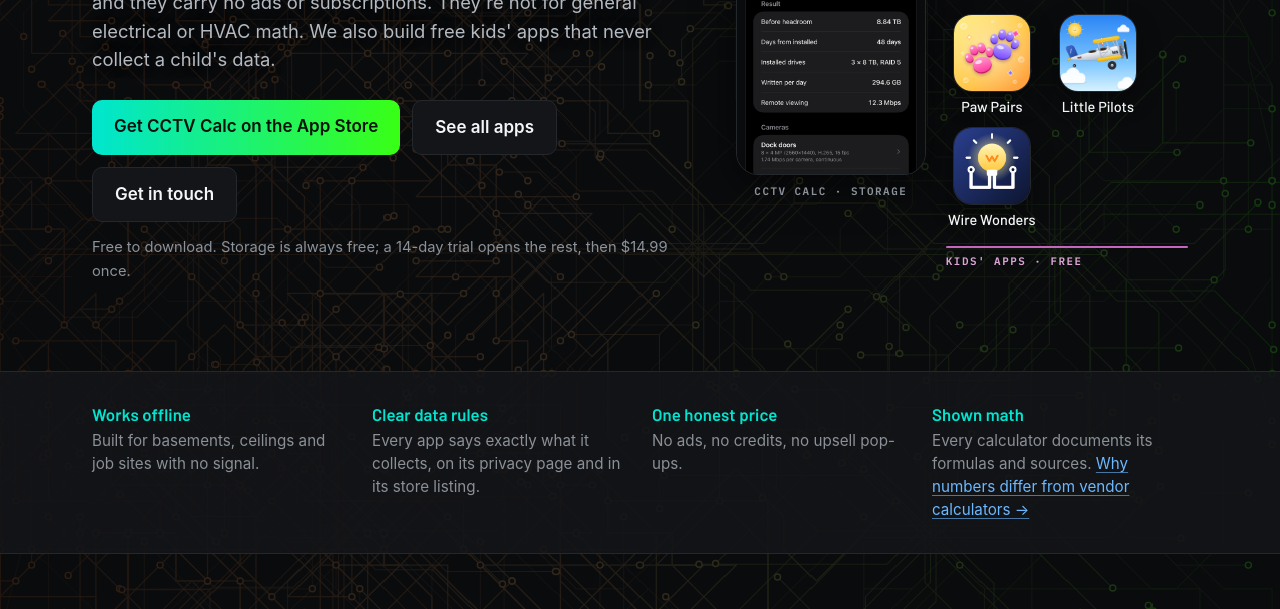
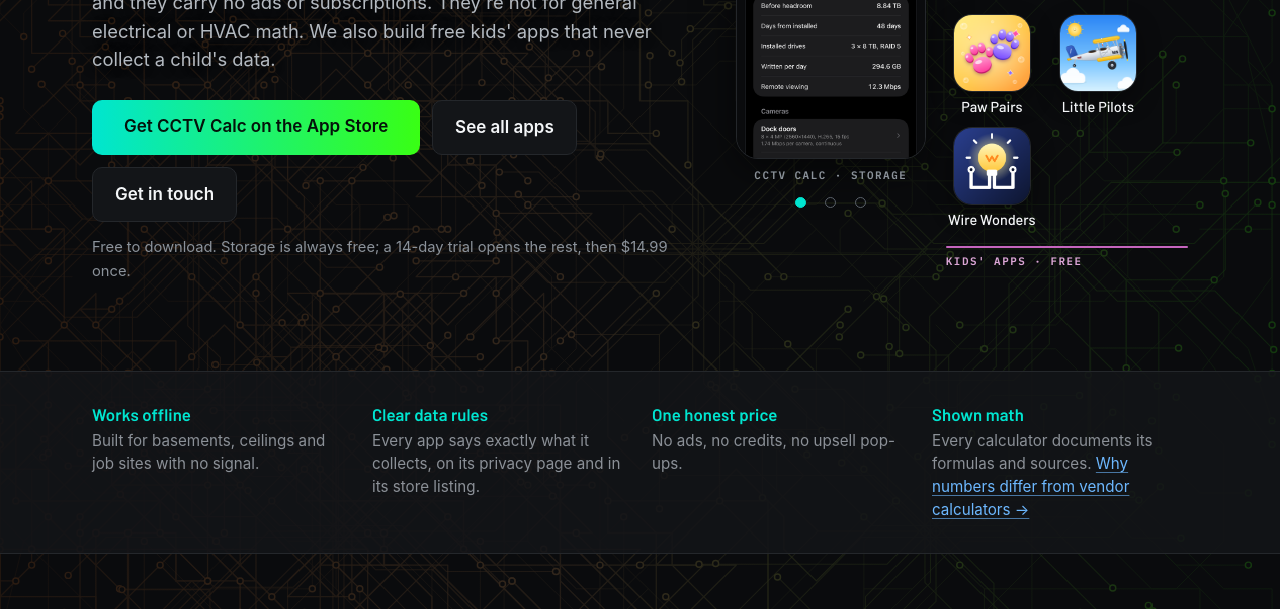
Before and after one commit to ryanhudgeons/ryanhudgeons.github.io, a plain HTML site: page index.html in a window 1280 px wide. Shown: the part 491-1100 px from the top of the page. Drawn offline with Linux system fonts and the light colour scheme.

Commit message:
Home hero slideshow (CCTV Calc, Cable Ledger, Radius); tester page chip bar

```diff
--- a/index.html
+++ b/index.html
@@ -24,7 +24,7 @@
 <link rel="icon" href="/favicon.svg" type="image/svg+xml">
 <link rel="icon" href="/favicon-192.png" type="image/png" sizes="192x192">
 <link rel="apple-touch-icon" href="/apple-touch-icon.png">
-<link rel="stylesheet" href="/ryanhudgeons/style.css?v=20261118a">
+<link rel="stylesheet" href="/ryanhudgeons/style.css?v=20261118c">
 <script type="application/ld+json">{"@context": "https://schema.org", "@type": "Organization", "name": "LJNA 2714", "url": "https://ljna2714.com/", "logo": "https://ljna2714.com/ryanhudgeons/img/ljna-logo-static-1024.png", "email": "ryan@ljna2714.com", "description": "Field-built apps for low-voltage installers and field crews: CCTV Calc, Cable Ledger and Radius. Offline, no ads, one honest price. Free kids' apps that never collect a child's data. Arizona & New Mexico.", "founder": {"@type": "Person", "name": "Ryan Hudgeons", "url": "https://www.linkedin.com/in/ryan-hudgeons-0b0163263/"}, "sameAs": ["https://www.youtube.com/@ljna2714", "https://www.linkedin.com/company/ljna2714/", "https://www.facebook.com/profile.php?id=61596454557942", "https://x.com/ljna2714", "https://www.tiktok.com/@ljna2714", "https://www.instagram.com/ljna2714/", "https://www.threads.com/@ljna2714"]}</script>
 <script type="module">
   import { analytics } from 'https://esm.sh/@heycatch/sdk@0.8.5';
@@ -56,14 +56,33 @@
     <h1 id="pitch">Field-built tools for low-voltage and security installers.</h1>
     <p class="sub"><span class="ljna">LJNA 2714</span> makes small, focused apps for security and low-voltage work: cameras, access control, fire alarm, intercom and structured cabling. They're built from over 20 years in the field, they work offline, and they carry no ads or subscriptions. They're not for general electrical or HVAC math. We also build free kids' apps that never collect a child's data.</p>
     <div class="btns">
-      <a class="btn" href="https://apps.apple.com/app/id6820149625">Get CCTV Calc on the App Store</a>
+      <span class="herostack heroget" data-hero>
+        <a class="btn on" href="https://apps.apple.com/app/id6820149625">Get CCTV Calc on the App Store</a>
+        <a class="btn" href="https://apps.apple.com/app/id6829360235">Get Cable Ledger on the App Store</a>
+        <a class="btn" href="https://apps.apple.com/app/id6829903464">Get Radius on the App Store</a>
+      </span>
       <a class="btn ghost" href="#apps">See all apps</a>
       <a class="btn ghost" href="mailto:ryan@ljna2714.com">Get in touch</a>
     </div>
-    <p class="heronote">Free to download. Storage is always free; a 14-day trial opens the rest, then $14.99 once.</p>
+    <div class="herostack heronotes" data-hero>
+      <p class="heronote on">Free to download. Storage is always free; a 14-day trial opens the rest, then $14.99 once.</p>
+      <p class="heronote">$12.99 once, no subscription.</p>
+      <p class="heronote">Free, with optional tips.</p>
+    </div>
   </div>
   <div class="herorig">
-  <figure class="heroshot"><a href="/ryanhudgeons/cctvcalc/"><img src="/ryanhudgeons/cctvcalc/img/storage-600.png" srcset="/ryanhudgeons/cctvcalc/img/storage-600.png 1x, /ryanhudgeons/cctvcalc/img/storage-1200.png 2x" width="600" height="1304" alt="CCTV Calc's Storage screen: 9.72 TB needed for 30 days, on 3 × 8 TB drives in RAID 5, with 27.3 Mbps of incoming bandwidth."></a><figcaption>CCTV Calc · Storage</figcaption></figure>
+  <div class="heroshow">
+  <div class="herostack heroshots" data-hero>
+  <figure class="heroshot on"><a href="/ryanhudgeons/cctvcalc/"><img src="/ryanhudgeons/cctvcalc/img/storage-600.png" srcset="/ryanhudgeons/cctvcalc/img/storage-600.png 1x, /ryanhudgeons/cctvcalc/img/storage-1200.png 2x" width="600" height="1304" alt="CCTV Calc's Storage screen: 9.72 TB needed for 30 days, on 3 × 8 TB drives in RAID 5, with 27.3 Mbps of incoming bandwidth."></a><figcaption>CCTV Calc · Storage</figcaption></figure>
+  <figure class="heroshot"><a href="/ryanhudgeons/cable-ledger/"><img src="/ryanhudgeons/cable-ledger/img/job-600.png" srcset="/ryanhudgeons/cable-ledger/img/job-600.png 1x, /ryanhudgeons/cable-ledger/img/job-1200.png 2x" width="600" height="1304" loading="lazy" decoding="async" alt="Cable Ledger's job screen: a job 65% complete, with 24 drops, 3,257 ft of cable and 3 boxes, and its rooms listed below."></a><figcaption>Cable Ledger · Job</figcaption></figure>
+  <figure class="heroshot"><a href="/ryanhudgeons/radius/"><img src="/ryanhudgeons/radius/img/home-600.png" srcset="/ryanhudgeons/radius/img/home-600.png 1x, /ryanhudgeons/radius/img/home-1200.png 2x" width="600" height="1304" loading="lazy" decoding="async" alt="Radius's home screen: 0.70 mi to the line, status clear, with monitoring on and the zones drawn on a map."></a><figcaption>Radius · Home</figcaption></figure>
+  </div>
+  <div class="herodots" role="group" aria-label="Choose the app shown">
+    <button type="button" class="on" aria-pressed="true" aria-label="Show CCTV Calc"></button>
+    <button type="button" aria-pressed="false" aria-label="Show Cable Ledger"></button>
+    <button type="button" aria-pressed="false" aria-label="Show Radius"></button>
+  </div>
+  </div>
   <div class="appwall" aria-label="Our apps">
     <div class="appgroup c-trade">
       <a class="appicon-link" href="/ryanhudgeons/cctvcalc/"><img src="/ryanhudgeons/img/icons/cctvcalc.png" alt="" width="96" height="96"><span>CCTV Calc</span></a>
@@ -375,5 +394,32 @@
   }).catch(function () { host.innerHTML = '<img src="/ryanhudgeons/img/ljna-banner-wires.svg" alt="" width="4080" height="100">'; });
 })();
 </script>
+<script>
+(function () { // Hero slideshow (Nov 18, 2026): CCTV Calc, Cable Ledger, Radius. Button, price line and screenshot change together.
+  var stacks = Array.prototype.slice.call(document.querySelectorAll('[data-hero]'));
+  var dots = Array.prototype.slice.call(document.querySelectorAll('.herodots button'));
+  if (!stacks.length || !dots.length) return;
+  var n = dots.length, i = 0, timer = null, HOLD = 6000;
+  var reduce = window.matchMedia && window.matchMedia('(prefers-reduced-motion: reduce)').matches;
+  function show(k) {
+    i = (k + n) % n;
+    stacks.forEach(function (s) {
+      Array.prototype.forEach.call(s.children, function (c, j) {
+        var on = j === i; c.classList.toggle('on', on); c.setAttribute('aria-hidden', on ? 'false' : 'true');
+        var link = c.tagName === 'A' ? c : c.querySelector('a'); if (link) link.tabIndex = on ? 0 : -1;
+      });
+    });
+    dots.forEach(function (d, j) { d.classList.toggle('on', j === i); d.setAttribute('aria-pressed', j === i ? 'true' : 'false'); });
+  }
+  function stop() { if (timer) { clearInterval(timer); timer = null; } }
+  function start() { stop(); if (!reduce && !document.hidden) timer = setInterval(function () { show(i + 1); }, HOLD); }
+  dots.forEach(function (d, j) { d.addEventListener('click', function () { show(j); start(); }); });
+  var hero = document.querySelector('.lhero');
+  hero.addEventListener('mouseenter', stop); hero.addEventListener('mouseleave', start);
+  hero.addEventListener('focusin', stop); hero.addEventListener('focusout', start);
+  document.addEventListener('visibilitychange', start);
+  show(0); start();
+})();
+</script>
 </body>
 </html>
--- a/ryanhudgeons/style.css
+++ b/ryanhudgeons/style.css
@@ -396,3 +396,25 @@ html, body { overflow-x: clip; }
 .topbar nav a .navchip { width: 26px; height: 26px; display: block; opacity: 0.85; transition: opacity 0.15s ease, transform 0.15s ease; }
 .topbar nav a:hover .navchip, .topbar nav a.active .navchip { opacity: 1; transform: translateY(-1px); }
 @media (max-width: 719px) { .topbar nav a { gap: 2px; } .topbar nav a .navchip { width: 20px; height: 20px; } }
+/* The same chips on other pages' bars: add class="chipnav" to the nav. */
+nav.chipnav { align-items: flex-start; }
+nav.chipnav a { display: inline-flex; flex-direction: column; align-items: center; gap: 4px; }
+nav.chipnav a .navchip { width: 26px; height: 26px; display: block; opacity: 0.85; transition: opacity 0.15s ease, transform 0.15s ease; }
+nav.chipnav a:hover .navchip { opacity: 1; transform: translateY(-1px); }
+@media (max-width: 719px) { nav.chipnav a { gap: 2px; } nav.chipnav a .navchip { width: 20px; height: 20px; } }
+/* Nov 18, 2026: hero slideshow. Slides sit on top of each other in one grid cell, so the space
+   is always as big as the largest one and nothing on the page moves when they change. */
+.herostack { display: grid; }
+.herostack > * { grid-area: 1 / 1; opacity: 0; visibility: hidden; transition: opacity 0.5s ease, visibility 0s linear 0.5s; }
+.herostack > .on { opacity: 1; visibility: visible; transition: opacity 0.5s ease; }
+.btns .heroget { display: inline-grid; }
+.btns .heroget .btn { text-align: center; }
+.heronotes .heronote { margin-top: 0; margin-bottom: 0; }
+.heroshow { flex: 0 0 auto; }
+.herodots { display: flex; justify-content: center; gap: 2px; margin-top: 4px; }
+.herodots button { width: 28px; height: 28px; padding: 0; border: 0; background: none; cursor: pointer; display: grid; place-items: center; }
+.herodots button::before { content: ""; width: 9px; height: 9px; border-radius: 50%; border: 1px solid #5a616a; background: transparent; transition: background 0.2s ease, border-color 0.2s ease; }
+.herodots button.on::before { background: var(--teal); border-color: var(--teal); }
+.herodots button:focus-visible { outline: 2px solid var(--acc); outline-offset: -4px; border-radius: 8px; }
+@media (prefers-reduced-motion: reduce) { .herostack > * { transition: none; } }
+.heronotes { margin-top: 14px; }
```
Also changed, not shown: testers/index.html (+2 -2 lines), ryanhudgeons/cable-ledger/img/job-1200.png (added), ryanhudgeons/cable-ledger/img/job-600.png (added), ryanhudgeons/radius/img/home-1200.png (added), ryanhudgeons/radius/img/home-600.png (added).
